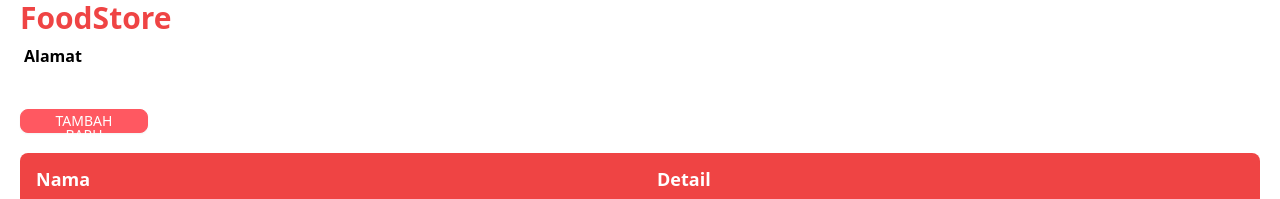
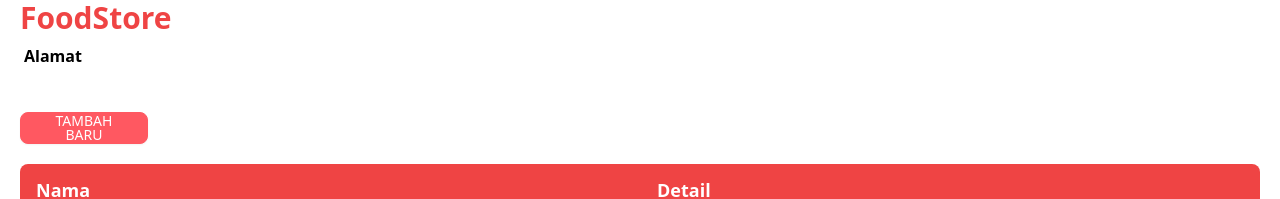
Before and after one commit to jericokatong/foodstore-frontend, a React (Vite) app: page /alamat-pengiriman in a window 1280 px wide. Shown: the top 199 px of the page. Built offline with nearby package versions, Linux system fonts and the light colour scheme; no server answers; sample sign-in values are in the browser's storage; some icons are missing; what debounce-promise would draw is missing.

Commit message:
fix: button tambah alamat

```diff
--- a/src/pages/UserAddress/index.jsx
+++ b/src/pages/UserAddress/index.jsx
@@ -12,7 +12,7 @@ const UserAddress = () => {
       <h1 className="font-sans text-black font-bold px-1 mb-10">Alamat</h1>
 
       <Link
-        className="btn btn-error text-white h-6 min-h-6 w-32 uppercase font-extralight mb-5 pb-3 pt-1"
+        className="btn btn-error text-white h-8 min-h-8 w-32 uppercase font-extralight mb-5"
         to={'/alamat-pengiriman/tambah'}
       >
         Tambah Baru
```
